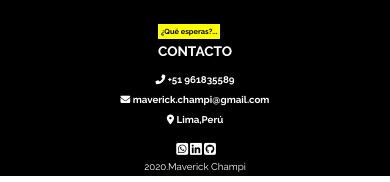
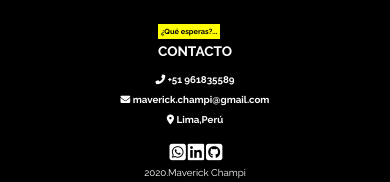
Before and after one commit to maverickchampi/portfolio, a PHP site: page / in a window 390 px wide. Shown: the part 2262-2444 px from the top of the page. Run offline with PHP 8.4, Linux system fonts and the light colour scheme; some libraries are stand-ins or nearby versions.

Commit message:
version2 falta fotos

```diff
--- a/css/style.css
+++ b/css/style.css
@@ -333,7 +333,7 @@ ol {
 .footer-container-red_social {
   display: flex;
   justify-content: center;
-  font-size: 35px;
+  font-size: 50px;
   margin-top: 3%;
   margin-bottom: 1%;
 }
@@ -395,7 +395,7 @@ ol {
     font-size: 1.7vw;
   }
   .footer-container-red_social {
-    font-size: 3vw;
+    font-size: 4.3vw;
   }
   .footer-container-autor{
     font-size: 2vw;
@@ -551,7 +551,7 @@ ol {
     margin: 5px 0;
   }
   .footer-container-red_social {
-    font-size: 3.5vw;
+    font-size: 4.8vw;
   }
   .footer-container-autor{
     font-size: 2.5vw;
--- a/index.html
+++ b/index.html
@@ -1,6 +1,6 @@
 <!DOCTYPE html>
-<html lang="es" oncontextmenu="return false;">
-<!-- <html lang="es"> -->
+<!-- <html lang="es" oncontextmenu="return false;"> -->
+<html lang="es">
 
 <head>
     <meta charset="UTF-8" />
```
